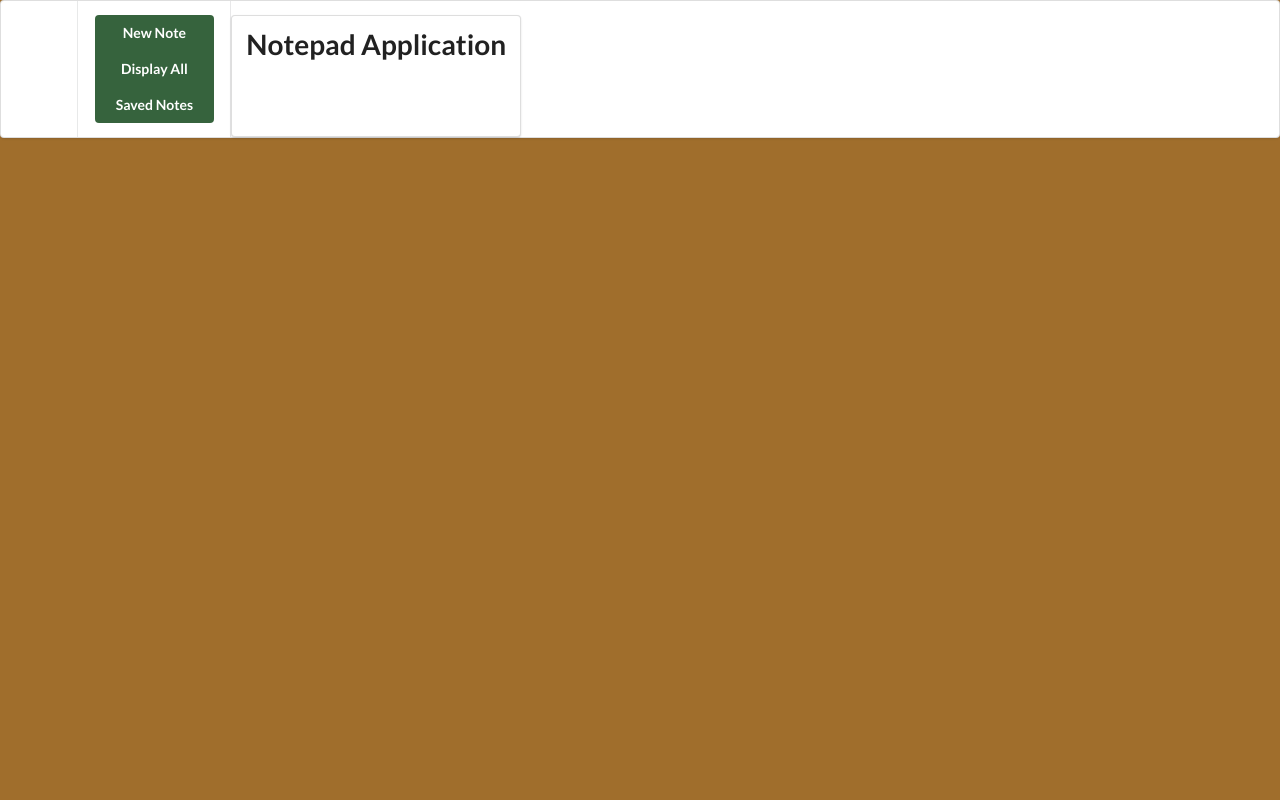
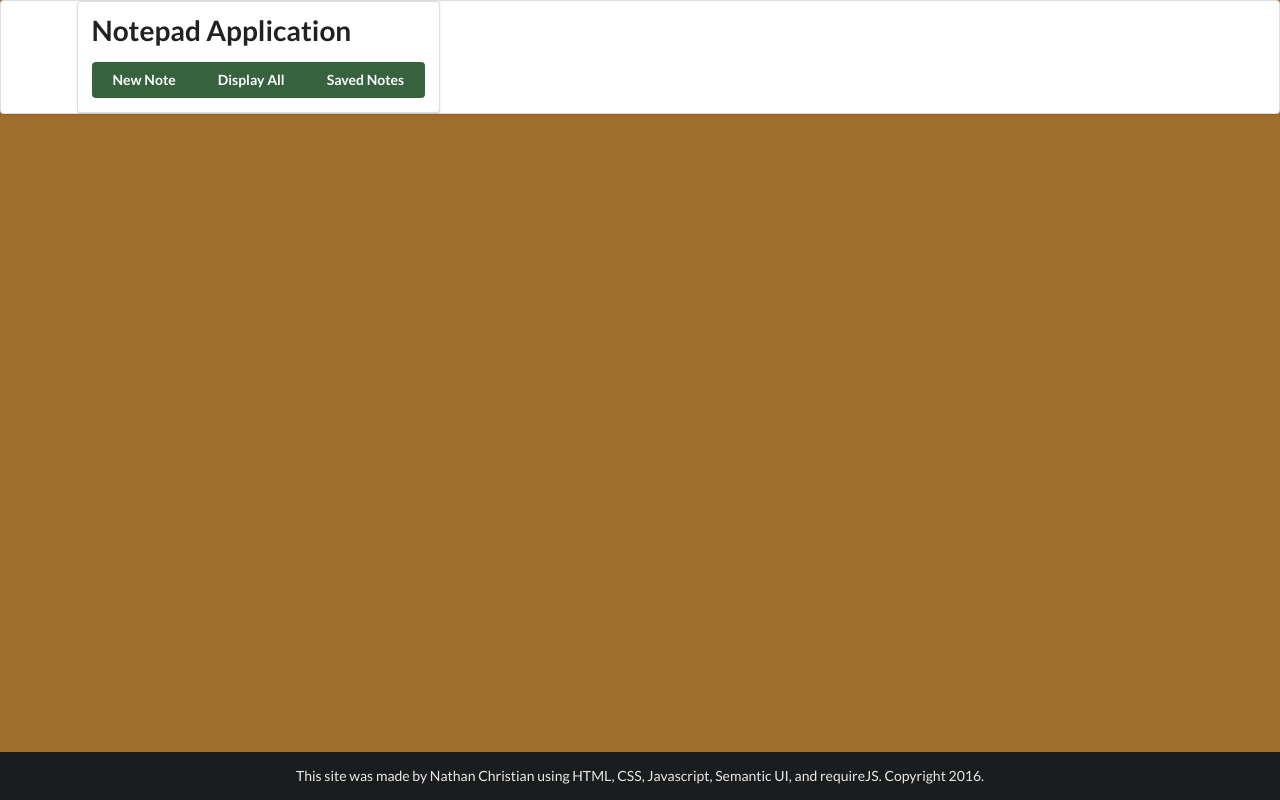
Before and after one commit to Grumlen/Notes-Application, a plain HTML site: page notes.html in a window 1280 px wide. Drawn offline with nearby package versions, Linux system fonts and the light colour scheme.

Commit message:
Notes v0.9.4

```diff
--- a/notes.html
+++ b/notes.html
@@ -1,8 +1,7 @@
 <!DOCTYPE html>
 <html>
   <head>
-    <meta charset="utf-8">
-    <title></title>
+    <meta name="viewport" content="width=device-width, initial-scale=1" charset="utf-8">    <title></title>
     <script src="lib/require.js" data-main="lib/notes"></script>
     <link rel="stylesheet" type="text/css" href="semantic/dist/semantic.css">
     <script src="https://code.jquery.com/jquery-3.1.1.min.js" integrity="sha256-hVVnYaiADRTO2PzUGmuLJr8BLUSjGIZsDYGmIJLv2b8=" crossorigin="anonymous"></script>
@@ -13,17 +12,15 @@
     <div id="list" class="ui vertical thin sidebar menu">
     </div>
     <div class="pusher">
-      <div class="ui large top menu">
+      <div class="ui large top menu" id="menu">
         <div class="ui container">
-          <div class="ui item" id="menu">
-            <div class="ui vertical buttons">
+          <div class="ui left floated segment" id="header">
+            <h1 class="ui header">Notepad Application</h1>
+            <div class="ui buttons">
               <button type="button" class="ui primary button" id="create">New Note</button>
               <button type="button" class="ui primary button" id="showAll">Display All</button>
               <button type="button" class="ui primary button hidden" id="noteButtons">Saved Notes</button>
             </div>
-          </div>
-          <div class="ui left floated segment" id="header">
-            <h1 class="ui header">Notepad Application</h1>
           </div>
         </div>
       </div>
@@ -46,6 +43,11 @@
           </div>
         </form>
       </div>
+      <div class="ui inverted vertical footer segment" id="footer">
+        <div class="ui center aligned container">
+          <p>This site was made by Nathan Christian using HTML, CSS, Javascript, Semantic UI, and requireJS. Copyright 2016.</p>
+        </div>
+      </div>
     </div>
   </body>
 </html>
--- a/style/notes.css
+++ b/style/notes.css
@@ -46,3 +46,14 @@ h2 {
 body.pushable>.pusher {
   background: hsl(34,57%,40%) !important;
 }
+.pusher {
+  display: flex;
+  flex-direction: column;
+  height: 100%;
+}
+#noteArea {
+  flex-grow: 1;
+}
+#menu, #footer {
+  flex-shrink: 0;
+}
```
Also changed, not shown: lib/modules/view.js.
